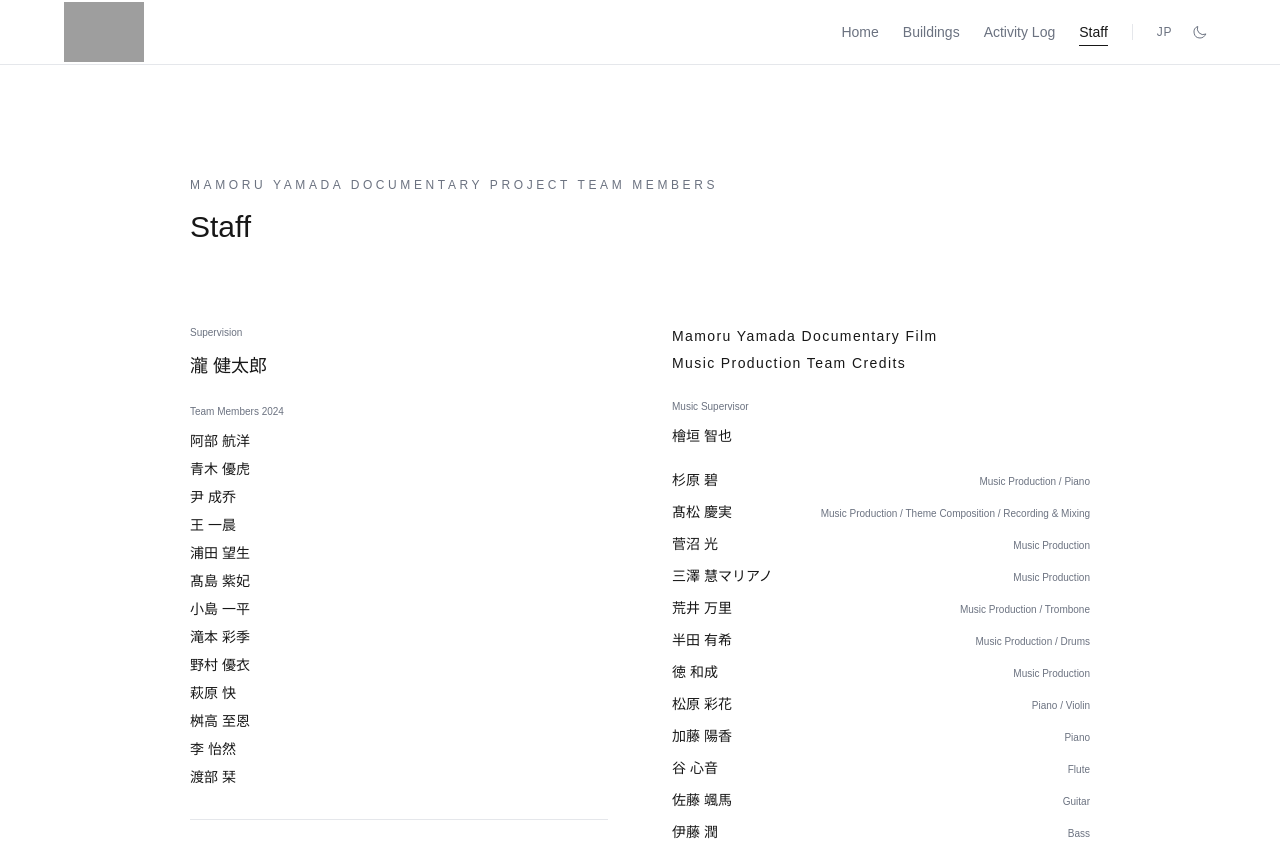
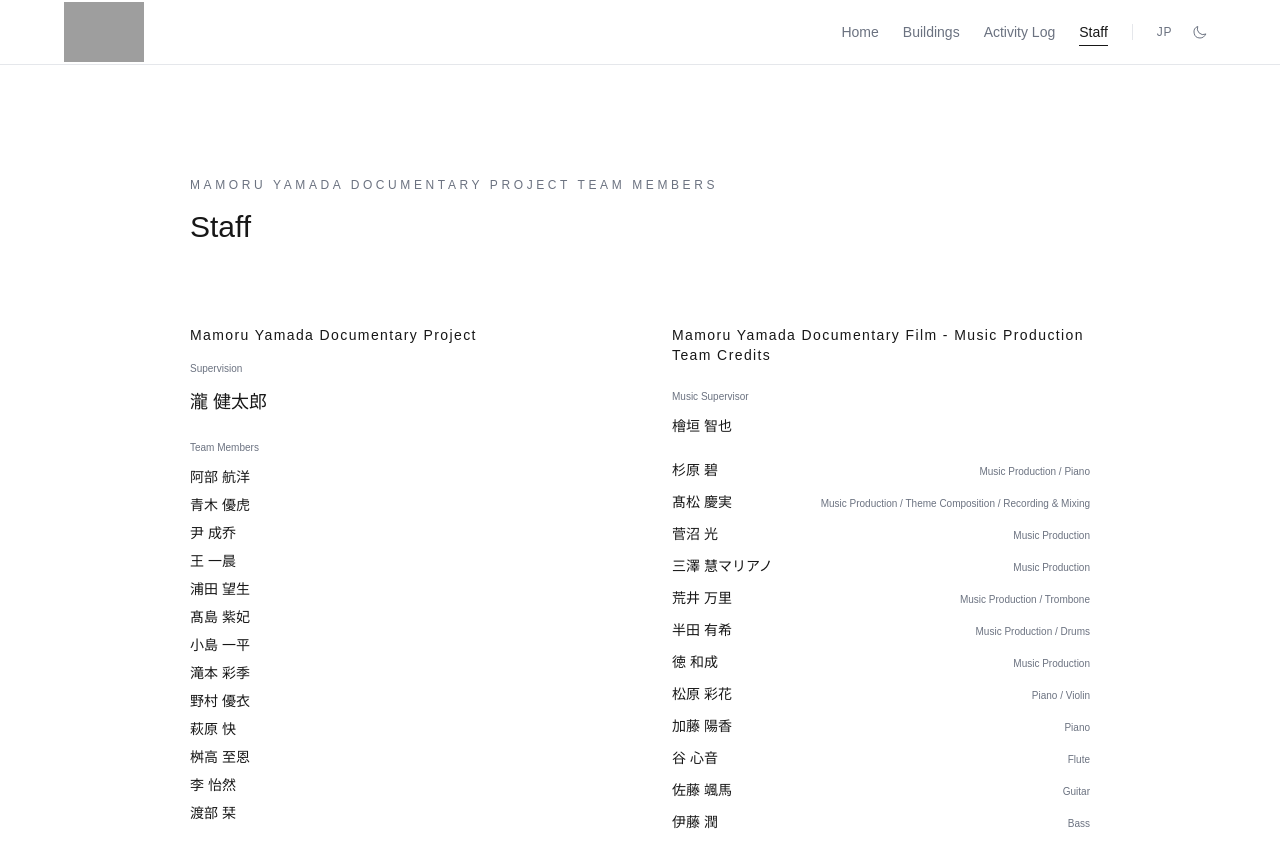
Before and after one commit to chineikou666/mamoru-yamada-website, a Next.js app: page /en/staff in a window 1280 px wide. Shown: the top 841 px of the page. Built offline with nearby package versions, Linux system fonts and the light colour scheme; grey boxes are pictures that could not be loaded.

Commit message:
fix: 修复staff页面标题换行和显示问题

```diff
--- a/src/components/StaffPageContent.tsx
+++ b/src/components/StaffPageContent.tsx
@@ -64,6 +64,11 @@ export default function StaffPageContent({
             <div className="grid grid-cols-1 md:grid-cols-2 gap-12 md:gap-16">
               {/* 映像制作 */}
               <div>
+                {/* 山田守ドキュメンタリープロジェクト标题 */}
+                <h2 className="text-xs sm:text-sm font-light text-[var(--color-foreground)] tracking-[0.05em] sm:tracking-[0.1em] mb-4">
+                  {locale === "ja" ? "山田守ドキュメンタリープロジェクト" : "Mamoru Yamada Documentary Project"}
+                </h2>
+
                 {/* 監修 */}
                 <p className="text-[10px] text-[var(--color-muted-foreground)] mb-3">
                   {locale === "ja" ? "監修" : "Supervision"}
@@ -78,7 +83,7 @@ export default function StaffPageContent({
 
                 {/* 参加メンバー */}
                 <p className="text-[10px] text-[var(--color-muted-foreground)] mb-3">
-                  {locale === "ja" ? "参加メンバー 2024年度" : "Team Members 2024"}
+                  {locale === "ja" ? "参加メンバー" : "Team Members"}
                 </p>
                 <div className="space-y-2 mb-8">
                   {staffData.videoTeam.members.map((member, index) => (
@@ -110,9 +115,9 @@ export default function StaffPageContent({
 
               {/* 音楽制作 */}
               <div>
-                <h2 className="text-[11px] sm:text-xs md:text-sm font-light text-[var(--color-foreground)] tracking-[0.02em] sm:tracking-[0.05em] md:tracking-[0.1em] mb-6 leading-relaxed">
-                  <span className="block mb-1">{locale === "ja" ? "山田守ドキュメンタリ映画" : "Mamoru Yamada Documentary Film"}</span>
-                  <span className="block">{locale === "ja" ? "音楽制作チームのクレジット" : "Music Production Team Credits"}</span>
+                <h2 className="text-[11px] sm:text-xs md:text-sm font-light text-[var(--color-foreground)] tracking-[0.02em] sm:tracking-[0.05em] md:tracking-[0.1em] mb-6">
+                  <span className="md:hidden">{locale === "ja" ? "山田守ドキュメンタリ映画" : "Mamoru Yamada Documentary Film"}<br/>{locale === "ja" ? "音楽制作チームのクレジット" : "Music Production Team Credits"}</span>
+                  <span className="hidden md:inline">{locale === "ja" ? "山田守ドキュメンタリ映画　音楽制作チームのクレジット" : "Mamoru Yamada Documentary Film - Music Production Team Credits"}</span>
                 </h2>
 
                 {/* 音楽監修 */}
```
